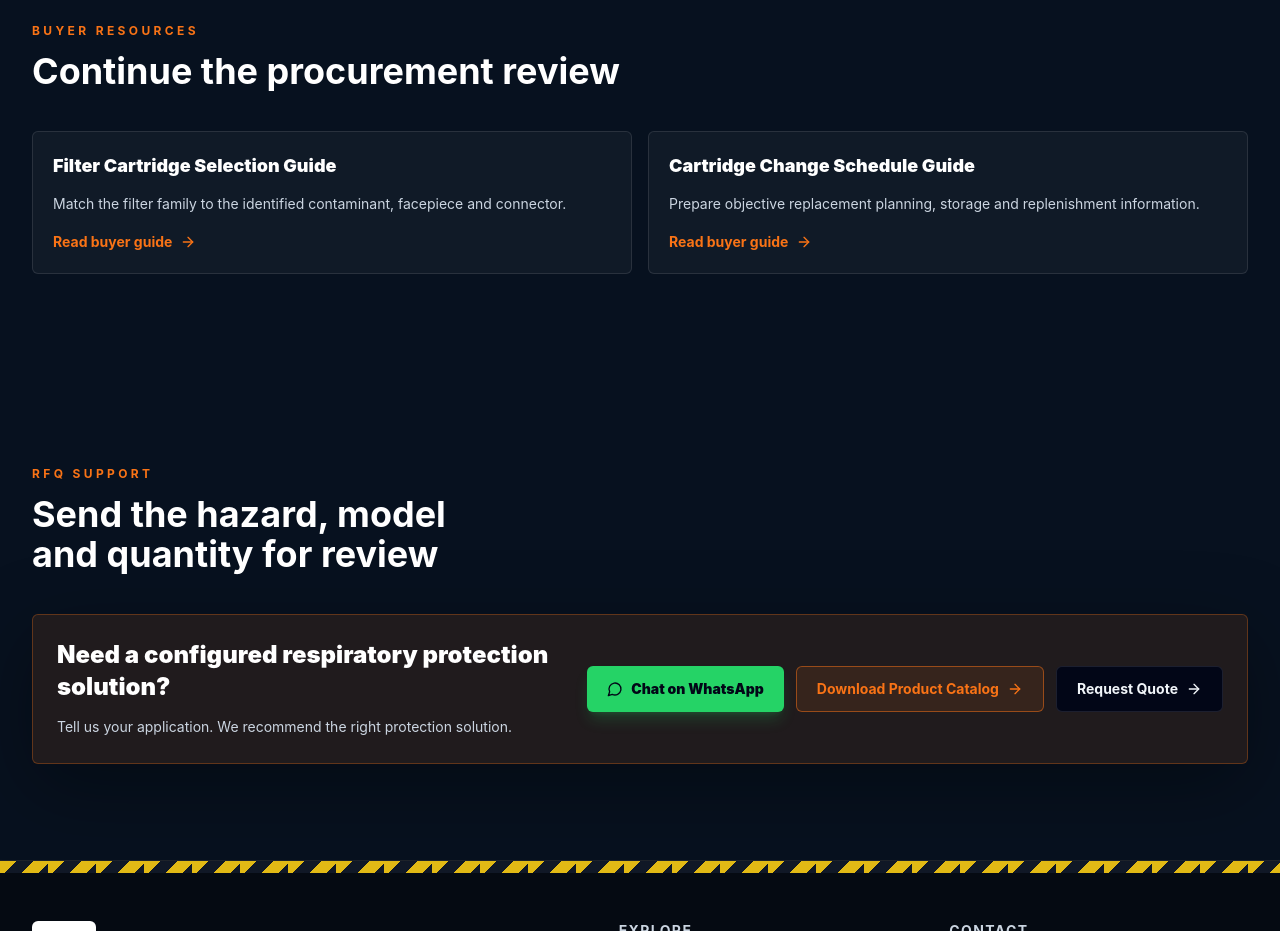
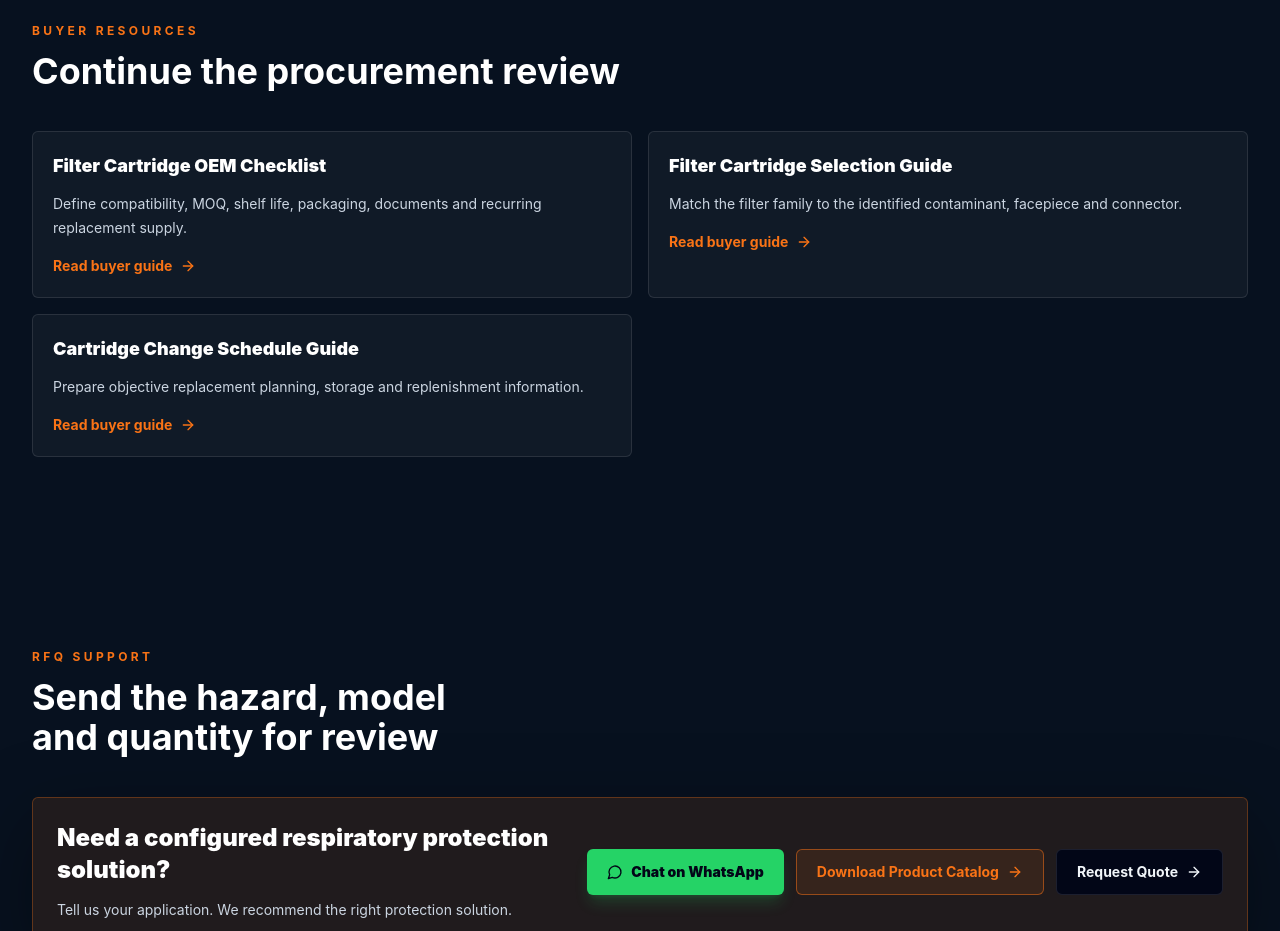
Before and after one commit to hysdoffice-ai/hulidun-safety, a Next.js app: page /respirator-filters-cartridges in a window 1280 px wide. Shown: the part 4940-5871 px from the top of the page. Built offline with nearby package versions, Linux system fonts and the light colour scheme; no server answers.

Commit message:
Add filter cartridge OEM buyer guide

```diff
--- a/src/components/products/ProductCategoryLanding.tsx
+++ b/src/components/products/ProductCategoryLanding.tsx
@@ -28,6 +28,11 @@ export function ProductCategoryLanding({ landing }: ProductCategoryLandingProps)
       ]
     : landing.category === "Filters & Cartridges"
       ? [
+          {
+            href: "/resources/respirator-filter-cartridge-oem-compatibility-moq-packaging-checklist/",
+            title: "Filter Cartridge OEM Checklist",
+            text: "Define compatibility, MOQ, shelf life, packaging, documents and recurring replacement supply."
+          },
           {
             href: "/resources/how-to-select-respirator-filter-cartridges/",
             title: "Filter Cartridge Selection Guide",
```
